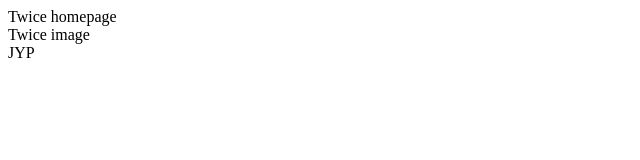
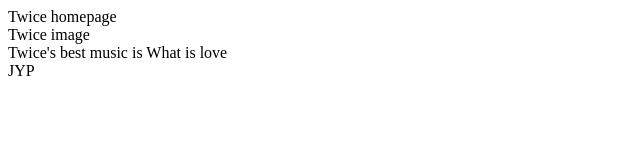
Before and after one commit to wildrodentsomeonewho19/my-git-project, a plain HTML site: page index.html in a window 1280 px wide. Shown: the whole page, without its empty margins (0-640 px from the left). Drawn offline with Linux system fonts and the light colour scheme.

Commit message:
Add twice's intro in their homepage

```diff
--- a/index.html
+++ b/index.html
@@ -1,5 +1,6 @@
 <html>
 	<head>Twice homepage</head>
 	<div>Twice image</div>
+	<body>Twice's best music is What is love</body>
 	<footer>JYP</footer>
 </html>
```
